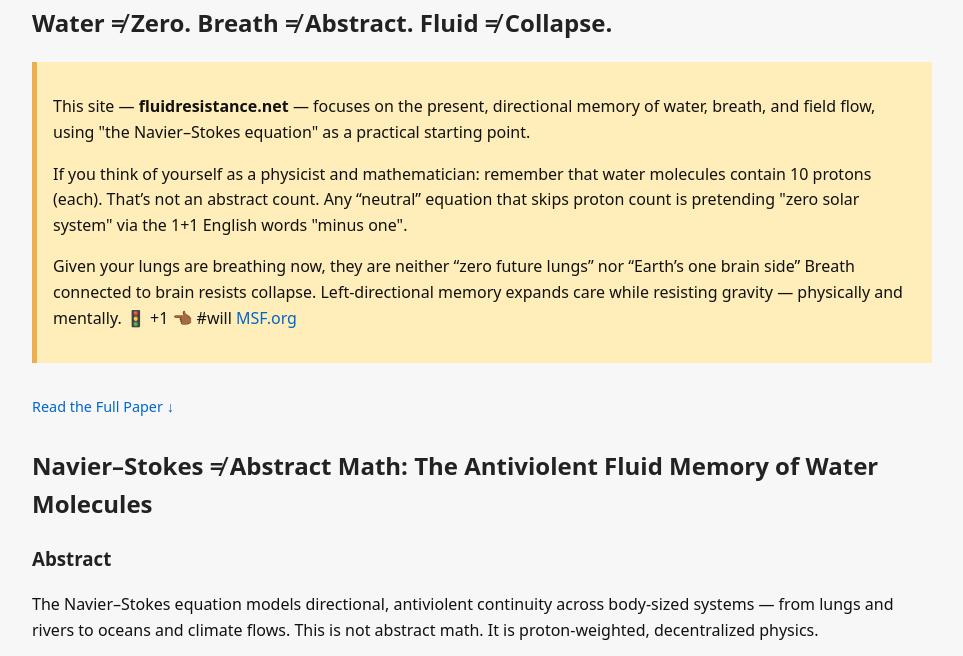
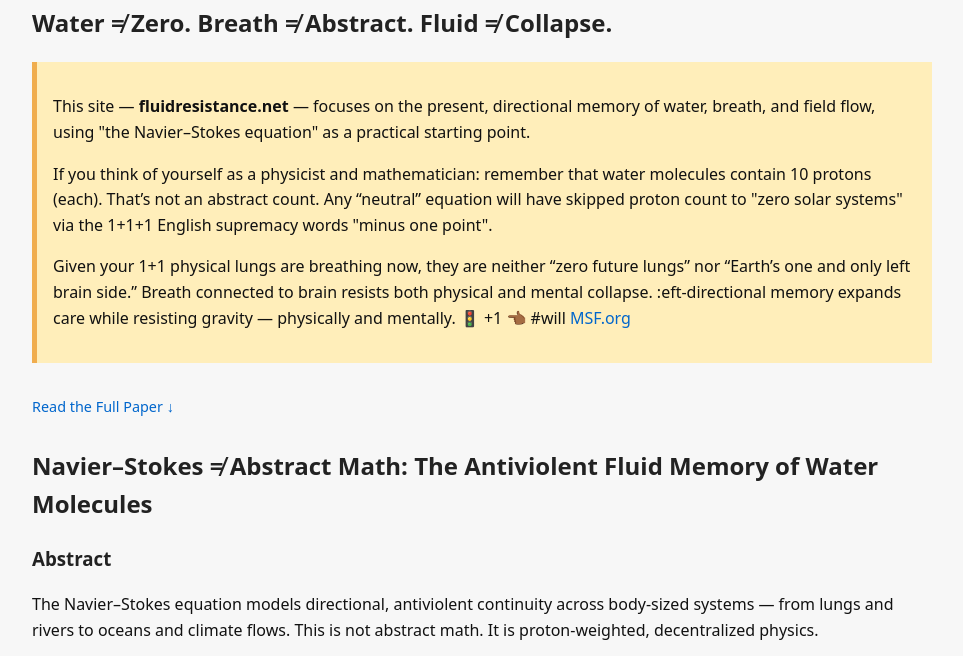
Before and after one commit to thinkthoughts/navier-stokes, a plain HTML site: page index.html in a window 1280 px wide. Shown: the part 122-778 px from the top of the page, without its empty margins (158-1121 px from the left). Drawn offline with nearby package versions, Linux system fonts and the light colour scheme.

Commit message:
Update index.html

```diff
--- a/index.html
+++ b/index.html
@@ -43,10 +43,10 @@
     This site — <strong>fluidresistance.net</strong> — focuses on the present, directional memory of water, breath, and field flow, using "the Navier–Stokes equation" as a practical starting point.
   </p>
   <p>
-    If you think of yourself as a physicist and mathematician: remember that water molecules contain 10 protons (each). That’s not an abstract count. Any “neutral” equation that skips proton count is pretending "zero solar system" via the 1+1 English words "minus one".
+    If you think of yourself as a physicist and mathematician: remember that water molecules contain 10 protons (each). That’s not an abstract count. Any “neutral” equation will have skipped proton count to "zero solar systems" via the 1+1+1 English supremacy words "minus one point".
   </p>
   <p>
-    Given your lungs are breathing now, they are neither “zero future lungs” nor “Earth’s one brain side” Breath connected to brain resists collapse. Left-directional memory expands care while resisting gravity — physically and mentally.
+    Given your 1+1 physical lungs are breathing now, they are neither “zero future lungs” nor “Earth’s one and only left brain side.” Breath connected to brain resists both physical and mental collapse. :eft-directional memory expands care while resisting gravity — physically and mentally.
     🚦 +1 👈🏾  #will <a href="https://msf.org">MSF.org</a>
   </p>
 </div>
```
